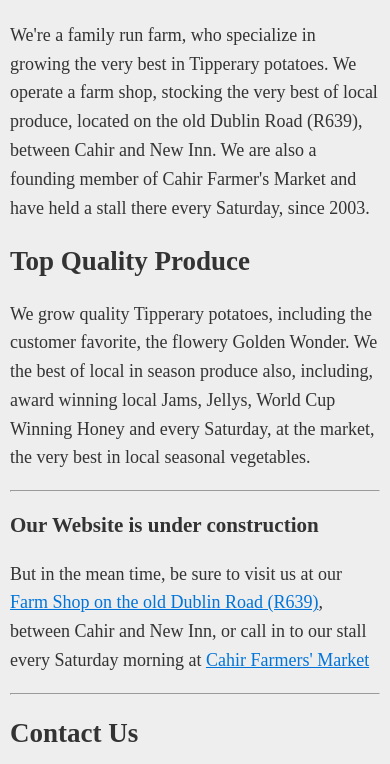
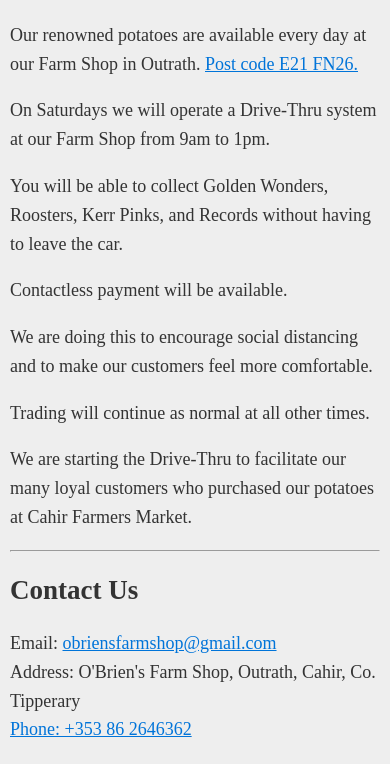
Before and after one commit to eoinobrien/OBriensFarmShop, a plain HTML site: page social-distancing.html in a window 390 px wide. Shown: the part 336-1100 px from the top of the page. Drawn offline with Linux system fonts and the light colour scheme.

Commit message:
Update phone number, add social-distancing page

```diff
--- a/social-distancing.html
+++ b/social-distancing.html
@@ -30,22 +30,25 @@
 <body>
   <img src="img/OBriensFarmShop.svg" alt="O'Brien's Farm Shop Logo">
   <h1>Social Distancing Drive-Thru</h1>
-  <p>We're a family run farm, who specialize in growing the very best in Tipperary potatoes. We operate a farm shop, stocking the very best of local produce, located on the old Dublin Road (R639), between Cahir and New Inn. We are also a founding member of Cahir Farmer's Market and have held a stall there every Saturday, since 2003.</p>
+  <p>Our renowned potatoes are available every day at our Farm Shop in Outrath. <a href="https://www.google.ie/maps/place/O'Briens+Farm+Shop/@52.419454,-7.888066,13z/data=!4m2!3m1!1s0x0:0x47196af943b0cfcf?sa=X&ei=gdJEVa-uG9Xvapf-gJAH&ved=0CG8Q_BIwCw" title="Find us on Google Maps">Post code E21 FN26.</a></p>
 
-  <h2>Top Quality Produce</h2>
-  <p>We grow quality Tipperary potatoes, including the customer favorite, the flowery Golden Wonder. We the best of local in season produce also, including, award winning local Jams, Jellys, World Cup Winning Honey and every Saturday, at the market, the very best in local seasonal vegetables.</p>
+  <p>On Saturdays we will operate a Drive-Thru system at our Farm Shop  from 9am to 1pm.</p>
 
-  <hr>
+  <p>You will be able to collect Golden Wonders, Roosters, Kerr Pinks, and Records without having to leave the car.</p>
 
-  <h3>Our Website is under construction</h3>
-  <p>But in the mean time, be sure to visit us at our <a href="https://www.google.ie/maps/place/O'Briens+Farm+Shop/@52.419454,-7.888066,13z/data=!4m2!3m1!1s0x0:0x47196af943b0cfcf?sa=X&ei=gdJEVa-uG9Xvapf-gJAH&ved=0CG8Q_BIwCw" title="Find us on Google Maps">Farm Shop on the old Dublin Road (R639)</a>, between Cahir and New Inn, or call in to our stall every Saturday morning at <a href="http://cahirfarmersmarket.ie/" title="Visit Cahir Farmer's Market's Website">Cahir Farmers' Market</a></p>
+  <p>Contactless payment will be available.</p>
 
+  <p>We are doing this to encourage social distancing and to make our customers feel more comfortable.</p>
+
+  <p>Trading will continue as normal at all other times.</p>
+
+  <p>We are starting the Drive-Thru to facilitate our many loyal customers who purchased our potatoes at Cahir Farmers Market.</p>
   <hr>
   <footer>
     <h2>Contact Us</h2>
     <p>Email: <a href="mailto:obriensfarmshop@gmail.com" title="Email O'Brien's Farm Shop">obriensfarmshop@gmail.com</a><br>
-    Address: <a href="https://www.google.ie/maps/place/O'Briens+Farm+Shop/@52.419454,-7.888066,13z/data=!4m2!3m1!1s0x0:0x47196af943b0cfcf?sa=X&ei=gdJEVa-uG9Xvapf-gJAH&ved=0CG8Q_BIwCw" title="Find us on Google Maps">O'Brien's Farm Shop, Outrath, Cahir, Co. Tipperary</a><br>
-    Phone: +353 52 7462282</p>
+    Address: <a href="https://www.google.ie/maps/place/O'Briens+Farm+Shop/@52.419454,-7.888066,13z/data=!4m2!3m1!1s0x0:0x47196af943b0cfcf?sa=X&ei=gdJEVa-uG9Xvapf-gJAH&ved=0CG8Q_BIwCw" title="Find us on Google Maps"></a>O'Brien's Farm Shop, Outrath, Cahir, Co. Tipperary</a><br>
+    <a href="tel:00353862646362">Phone: +353 86 2646362</a></p>
   </footer>
 </body>
 </html>
```
Also changed, not shown: index.html (+1 -1 lines).
